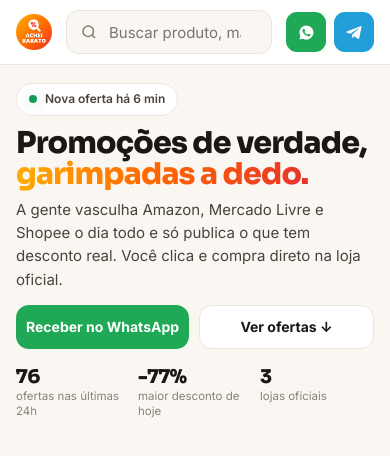
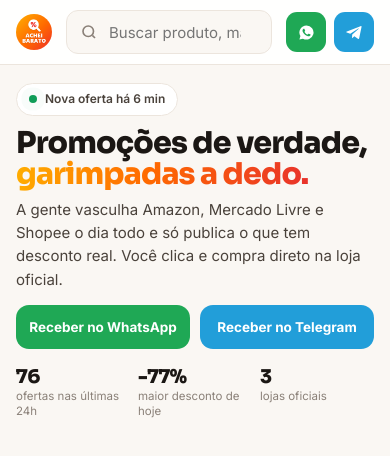
Before and after one commit to acheibaratopromos/acheibaratopromos.github.io, a plain HTML site: page index.html in a window 390 px wide. Shown: the top 456 px of the page. Drawn offline with Linux system fonts and the light colour scheme.

Commit message:
Site: botão do Telegram na abertura

```diff
--- a/index.html
+++ b/index.html
@@ -81,7 +81,8 @@
     .hero h1 { font-size: 30px; letter-spacing: -.8px; margin: 12px 0 8px; }
     .hero p.lead { font-size: 15px; margin-bottom: 14px; }
     .hero .cta { flex-wrap: nowrap; }
-    .hero .cta .btn { flex: 1; height: 44px; padding: 0 10px; font-size: 14px; }
+    .hero .cta .btn { flex: 1; height: 44px; padding: 0 8px; font-size: 13.5px; }
+    .hide-sm { display: none !important; }
     .stats { display: grid; grid-template-columns: repeat(3, 1fr); gap: 8px; margin-top: 16px; }
     .stats b { font-size: 19px; }
     .stats span { font-size: 11.5px; line-height: 1.3; }
@@ -195,7 +196,8 @@
       <p class="lead">A gente vasculha Amazon, Mercado Livre e Shopee o dia todo e só publica o que tem desconto real. Você clica e compra direto na loja oficial.</p>
       <div class="cta">
         <a class="btn wa" href="grupo/" target="_blank" rel="noopener">Receber no WhatsApp</a>
-        <a class="btn ghost" href="#ofertas">Ver ofertas ↓</a>
+        <a class="btn tg" href="https://t.me/+ThWZ9AB-ux1iNDQ5" target="_blank" rel="noopener">Receber no Telegram</a>
+        <a class="btn ghost hide-sm" href="#ofertas">Ver ofertas ↓</a>
       </div>
       <div class="stats" id="stats" hidden>
         <div><b id="sToday">–</b><span>ofertas nas últimas 24h</span></div>
```
